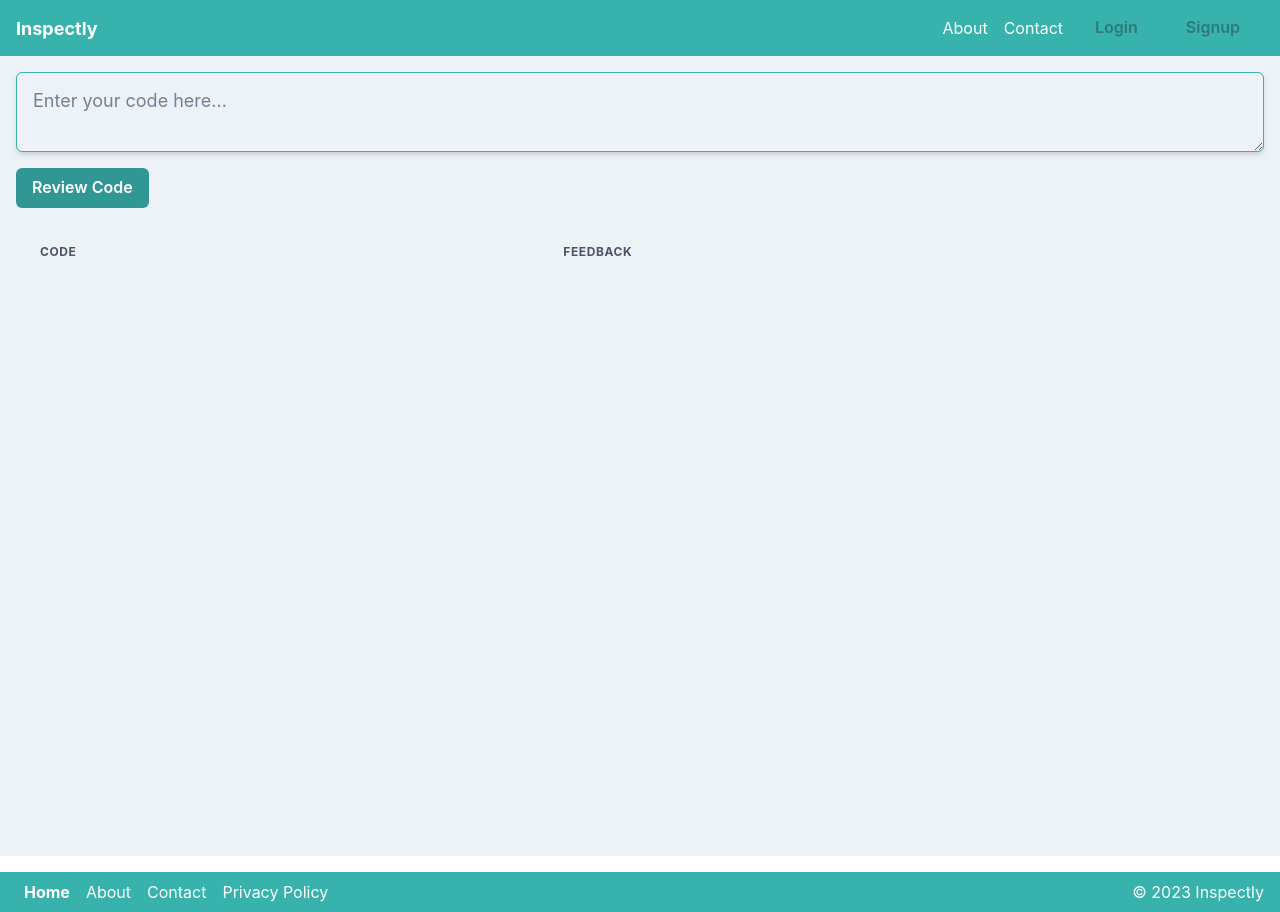
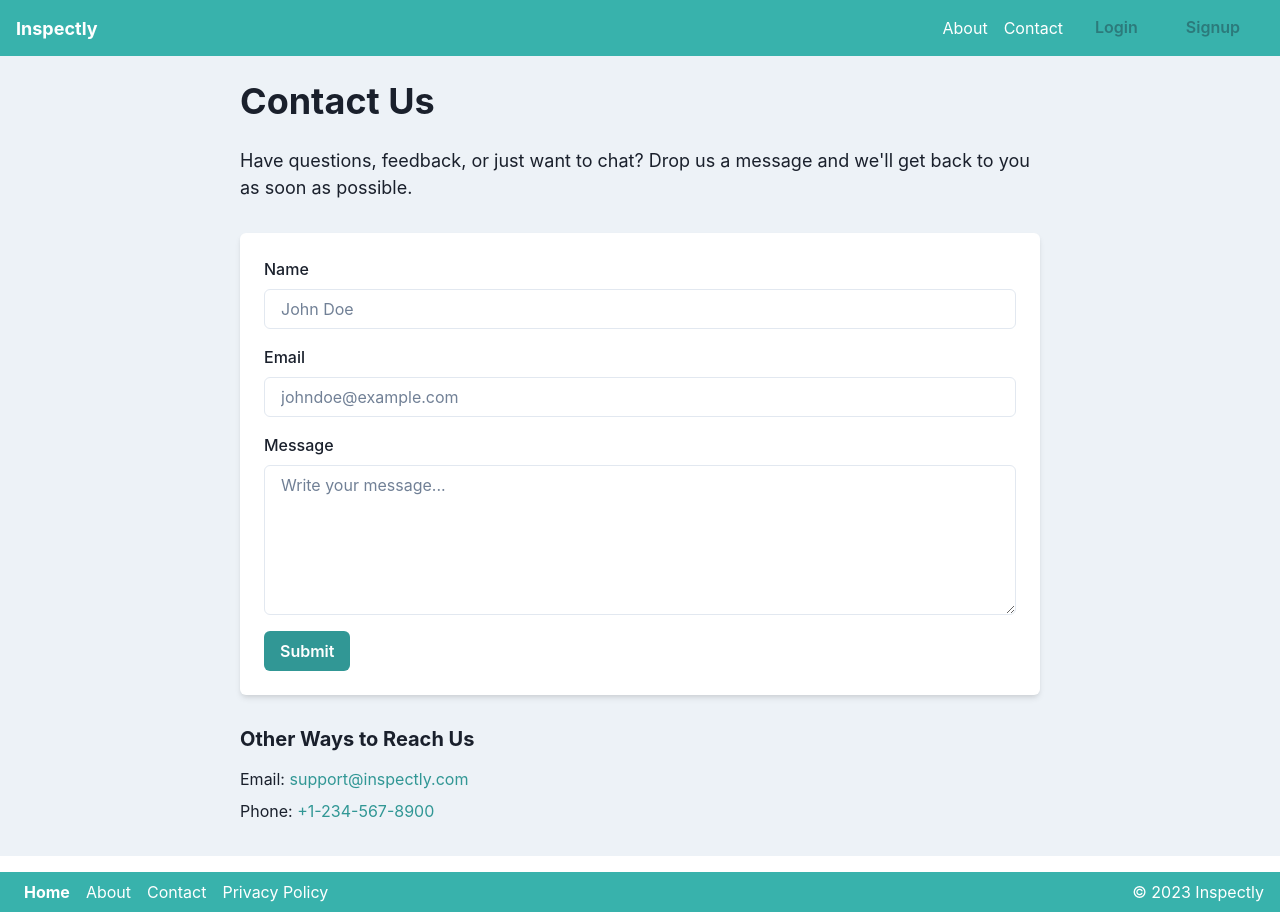
Before and after one commit to SamaMansour/Inspectly-frontend, a React (Create React App) app: page /contact in a window 1280 px wide. Built offline with nearby package versions, Linux system fonts and the light colour scheme.

Commit message:
Add about and contact us layout

```diff
--- a/package.json
+++ b/package.json
@@ -15,6 +15,7 @@
     "framer-motion": "^10.16.1",
     "react": "^18.2.0",
     "react-dom": "^18.2.0",
+    "react-router-dom": "^6.15.0",
     "react-scripts": "5.0.1",
     "web-vitals": "^2.1.4"
   },
--- a/src/App.js
+++ b/src/App.js
@@ -13,11 +13,14 @@ import {
   Th,
   Td,
 } from "@chakra-ui/react";
+import { BrowserRouter as Router, Route, Routes } from "react-router-dom";
+import About from "./layouts/About";
+import ContactUs from "./layouts/Contact";
 
-function App() {
+function CodeReview() {
   const [code, setCode] = useState("");
   const [feedback, setFeedback] = useState("");
-  const [records, setRecords] = useState([]); // New state for storing records
+  const [records, setRecords] = useState([]);
 
   const handleReview = async () => {
     try {
@@ -34,7 +37,7 @@ function App() {
       const data = await response.json();
       const newFeedback = data["data"][0];
       setFeedback(newFeedback);
-      setRecords([{ code, feedback: newFeedback }, ...records]); // Add new record
+      setRecords([{ code, feedback: newFeedback }, ...records]);
     } catch (error) {
       console.error("There was an error fetching the review:", error);
       setFeedback("Error fetching review. Please try again.");
@@ -42,8 +45,6 @@ function App() {
   };
 
   return (
-    <ChakraProvider>
-      <Navbar />
     <Box p={4} bg="gray.100" minHeight="100vh">
       <Textarea
         value={code}
@@ -64,7 +65,6 @@ function App() {
         Review Code
       </Button>
       <Box mt={4}>{feedback}</Box>
-        {/* Render records in a table format */}
       <Table variant="simple" mt={6}>
         <Thead>
           <Tr>
@@ -82,7 +82,21 @@ function App() {
         </Tbody>
       </Table>
     </Box>
+  );
+}
+
+function App() {
+  return (
+    <ChakraProvider>
+      <Router>
+        <Navbar />
+        <Routes>
+          <Route path="/" element={<CodeReview />} />
+          <Route path="/about" element={<About />} />
+          <Route path="/contact" element={<ContactUs />} />
+        </Routes>
         <Footer />
+      </Router>
     </ChakraProvider>
   );
 }
--- /dev/null
+++ b/src/layouts/About.js
@@ -0,0 +1,40 @@
+import React from "react";
+import { Box, Flex, Heading, Text, Spacer, Link } from "@chakra-ui/react";
+
+function About() {
+  return (
+    <Box bg="gray.100" minHeight="100vh" px={8} py={6}>
+      <Flex flexDirection="column" maxWidth="800px" margin="0 auto">
+        <Heading mb={6}>About Inspectly</Heading>
+        <Text fontSize="lg" mb={4}>
+          Inspectly is a platform designed to revolutionize the way we handle
+          inspections. With our innovative technology and user-friendly
+          interfaces, inspecting has never been easier.
+        </Text>
+        <Text fontSize="lg" mb={4}>
+          We pride ourselves on the accuracy and efficiency of our software.
+          Whether you're a small business or a large corporation, Inspectly can
+          cater to all your inspection needs.
+        </Text>
+        <Text fontSize="lg" mb={4}>
+          Our team is made up of dedicated professionals who are passionate
+          about making the inspection process seamless and hassle-free.
+        </Text>
+
+        <Spacer />
+
+        <Box mt={8}>
+          <Heading size="md" mb={4}>
+            Contact Us
+          </Heading>
+          <Text>Have questions? Reach out to us:</Text>
+          <Link href="mailto:support@inspectly.com" color="teal.500" mt={2}>
+            support@inspectly.com
+          </Link>
+        </Box>
+      </Flex>
+    </Box>
+  );
+}
+
+export default About;
--- /dev/null
+++ b/src/layouts/Contact.js
@@ -0,0 +1,64 @@
+import React from "react";
+import {
+  Box,
+  Flex,
+  Heading,
+  Text,
+  Link,
+  Input,
+  Textarea,
+  Button,
+  FormControl,
+  FormLabel,
+} from "@chakra-ui/react";
+
+function ContactUs() {
+  return (
+    <Box bg="gray.100" minHeight="100vh" px={8} py={6}>
+      <Flex flexDirection="column" maxWidth="800px" margin="0 auto">
+        <Heading mb={6}>Contact Us</Heading>
+        <Text fontSize="lg" mb={4}>
+          Have questions, feedback, or just want to chat? Drop us a message and
+          we'll get back to you as soon as possible.
+        </Text>
+
+        <Box bg="white" p={6} borderRadius="md" shadow="md" mt={4}>
+          <form>
+            <FormControl mb={4}>
+              <FormLabel>Name</FormLabel>
+              <Input type="text" placeholder="John Doe" />
+            </FormControl>
+            <FormControl mb={4}>
+              <FormLabel>Email</FormLabel>
+              <Input type="email" placeholder="johndoe@example.com" />
+            </FormControl>
+            <FormControl mb={4}>
+              <FormLabel>Message</FormLabel>
+              <Textarea rows={6} placeholder="Write your message..." />
+            </FormControl>
+            <Button colorScheme="teal" type="submit">
+              Submit
+            </Button>
+          </form>
+        </Box>
+
+        <Box mt={8}>
+          <Heading size="md" mb={4}>
+            Other Ways to Reach Us
+          </Heading>
+          <Text>
+            Email:{" "}
+            <Link href="mailto:support@inspectly.com" color="teal.500">
+              support@inspectly.com
+            </Link>
+          </Text>
+          <Text mt={2}>
+            Phone: <Link color="teal.500">+1-234-567-8900</Link>
+          </Text>
+        </Box>
+      </Flex>
+    </Box>
+  );
+}
+
+export default ContactUs;
```
Also changed, not shown: 1 other file (tests, documents, lock files or other folders). Lines whose indentation alone changed are shown as unchanged.
